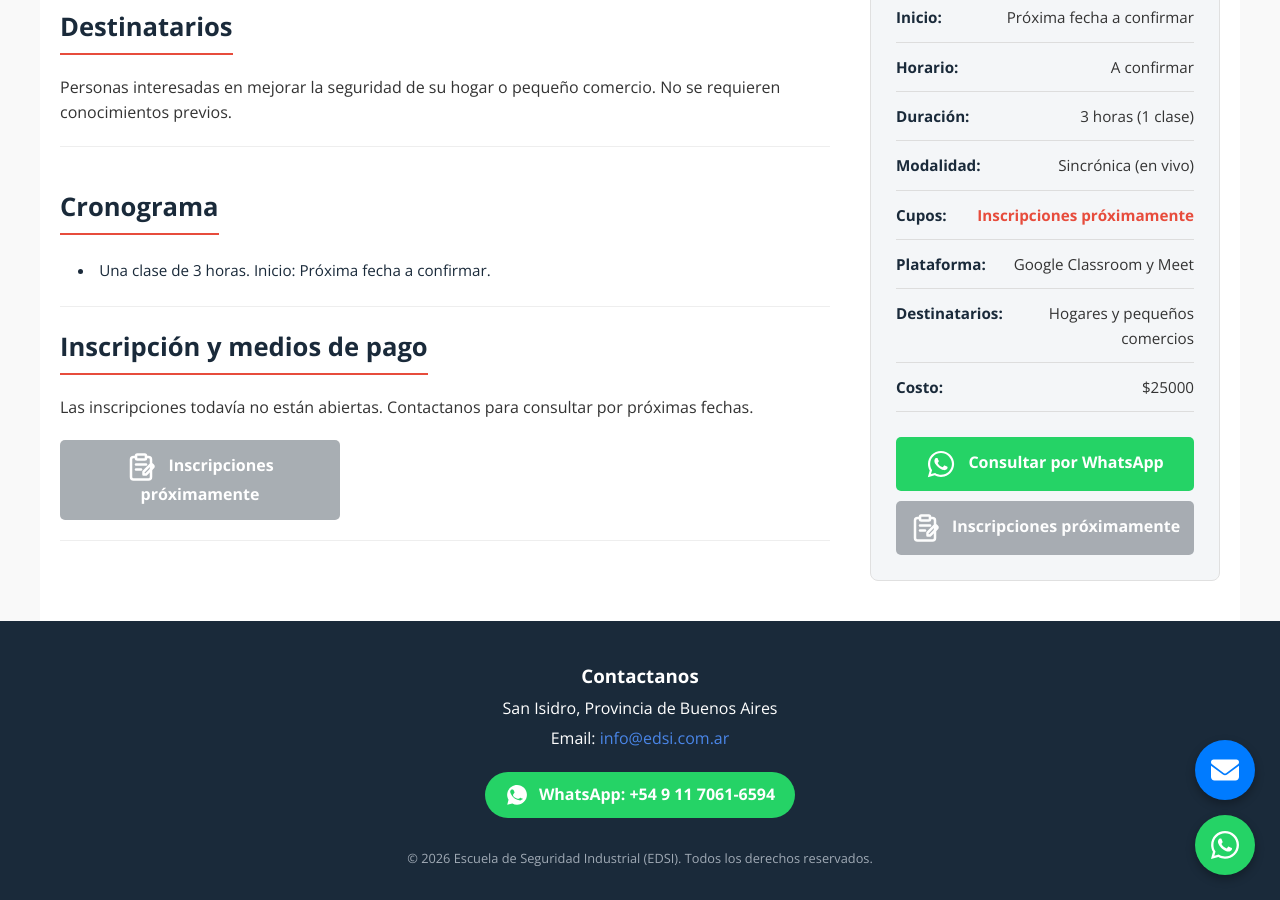
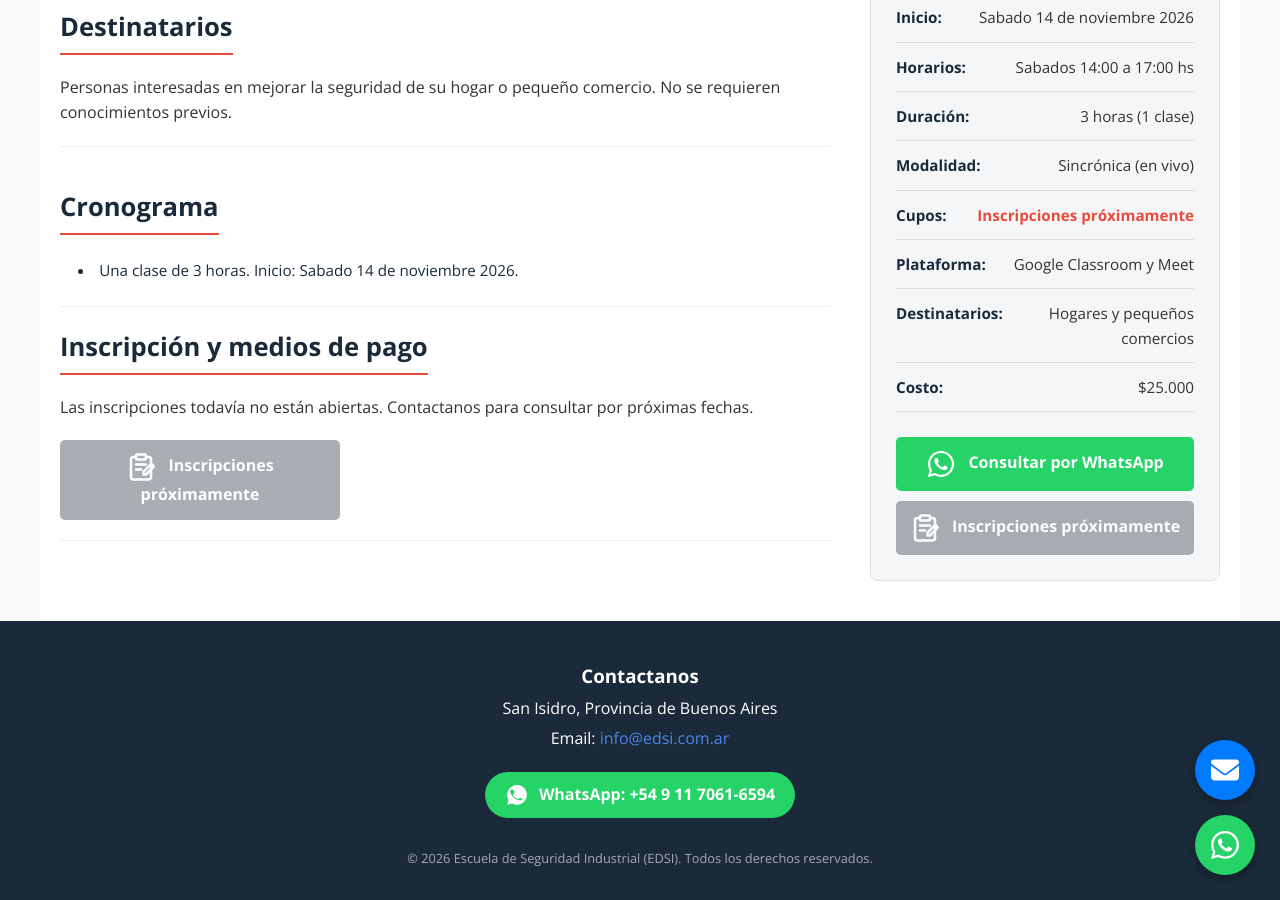
Before and after one commit to martov1/EDSI-nuevo-sitio, a Jekyll site: the page built from Particulares/Primera-respuesta-ante-incendios/Primera-respuesta-ante-incendios.html, in a window 1280 px wide and 900 px high, scrolled down 1205 px. Built offline with Jekyll 4.4.1, drawn with Linux system fonts in a browser that asks for light colours.

Commit message:
ifno extraida a config

```diff
--- a/Particulares/Primera-respuesta-ante-incendios/Primera-respuesta-ante-incendios.html
+++ b/Particulares/Primera-respuesta-ante-incendios/Primera-respuesta-ante-incendios.html
@@ -82,10 +82,9 @@ js:
       <section class="section-card cronograma-section">
         <h2>Cronograma</h2>
         <ul class="cronograma-list">
-          <li>
-            Una clase de 3 horas. Inicio: {{
-            site.primera_respuesta_incendios.cursada.fecha_inicio }}.
-          </li>
+          {% for item in site.primera_respuesta_incendios.cursada.cronograma %}
+          <li>{{ item }}</li>
+          {% endfor %}
         </ul>
       </section>
 
@@ -138,8 +137,12 @@ js:
           >
         </div>
         <div class="info-row">
-          <strong>Horario:</strong>
-          <span>{{ site.primera_respuesta_incendios.cursada.horario }}</span>
+          <strong>Horarios:</strong>
+          <span>
+            {% for horario in site.primera_respuesta_incendios.cursada.horarios %}
+            {{ horario }}{% unless forloop.last %}<br />{% endunless %}
+            {% endfor %}
+          </span>
         </div>
         <div class="info-row">
           <strong>Duración:</strong> <span>3 horas (1 clase)</span>
--- a/_config.yml
+++ b/_config.yml
@@ -68,7 +68,14 @@ whatsapp_message_empresa_extintores: "¡Hola!, Vi su *sitio web* y me gustaría
 brigadista:
   cursada:
     fecha_inicio: "Jueves 08 de Octubre 2026"
-    horario: "19:00 a 22:00 hs"
+    horarios:
+      - "Jueves de 19:00 a 22:00 hs"
+    cronograma:
+      - "Clase 1 - Jueves 08 de octubre 2026"
+      - "Clase 2 - Jueves 15 de octubre 2026"
+      - "Clase 3 - Jueves 22 de octubre 2026"
+      - "Clase 4 - Jueves 29 de octubre 2026"
+      - "Clase 5 - Jueves 12 de noviembre 2026"
 
   cupos:
     spreadsheet_id: "1rIE5dT2raFRLX7lyB_Qi-8IOVoq0cvr4slU7fDrJREs"
@@ -102,18 +109,21 @@ brigadista:
 # Mantener los datos de este curso separados de los del curso de brigadista.
 primera_respuesta_incendios:
   cursada:
-    fecha_inicio: "Próxima fecha a confirmar"
-    horario: "A confirmar"
+    fecha_inicio: "Sabado 14 de noviembre 2026"
+    horarios:
+      - "Sabados 14:00 a 17:00 hs"
+    cronograma:
+      - "Una clase de 3 horas. Inicio: Sabado 14 de noviembre 2026."
 
   cupos:
     spreadsheet_id: "1UJdUbG9ZcS3eA2bn03s3EC8Y6LsGZUrFFy57PrO4YBU"
-    capacidad_maxima: 4
+    capacidad_maxima: 32
     inscripciones_abiertas: false
 
   pagos:
     habilitar_sena: false
     valor_sena: "A confirmar"
-    valor_curso_completo: "$25000"
+    valor_curso_completo: "$25.000"
     curso_completo: "https://mpago.la/1Fyyk3h"
     sena: ""
     fecha_segunda_cuota: ""
```
Also changed, not shown: Particulares/Supervisor-y-brigadista/Supervisor-y-brigadista.html (+12 -7 lines).
